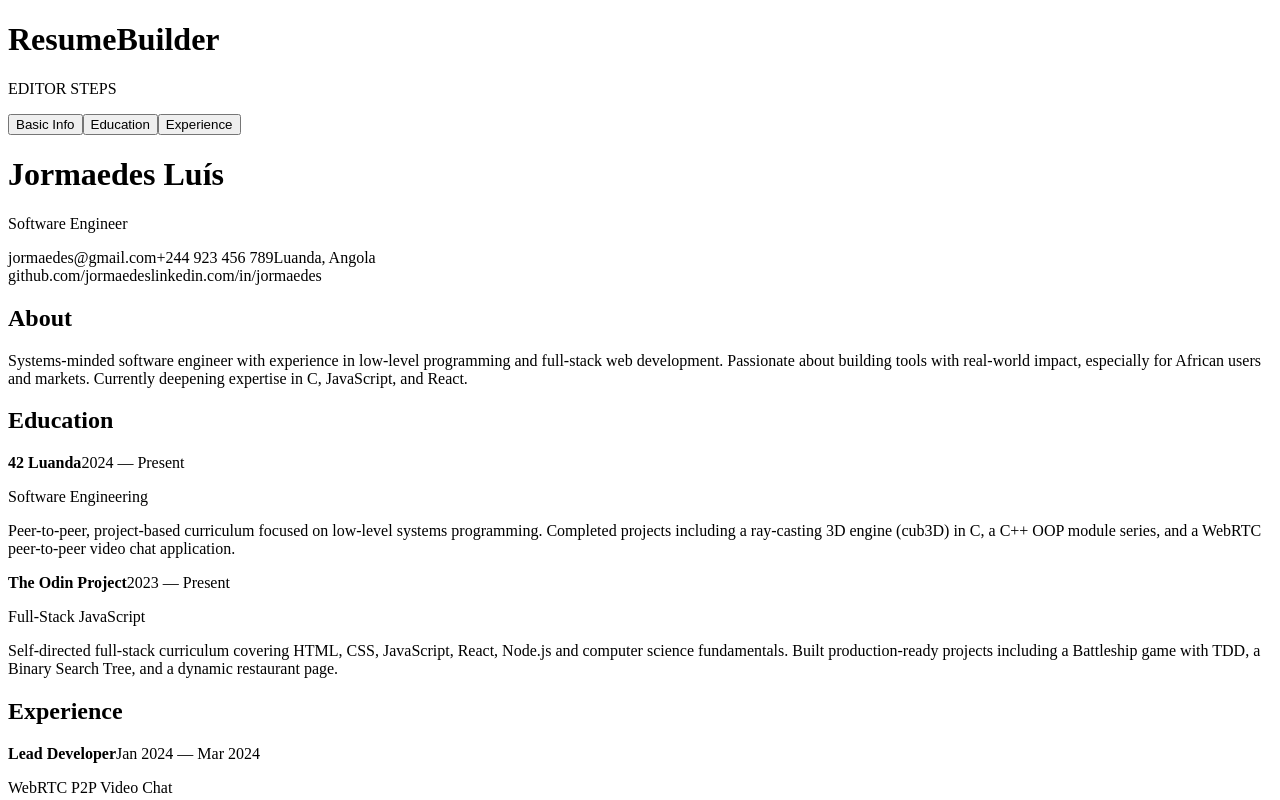
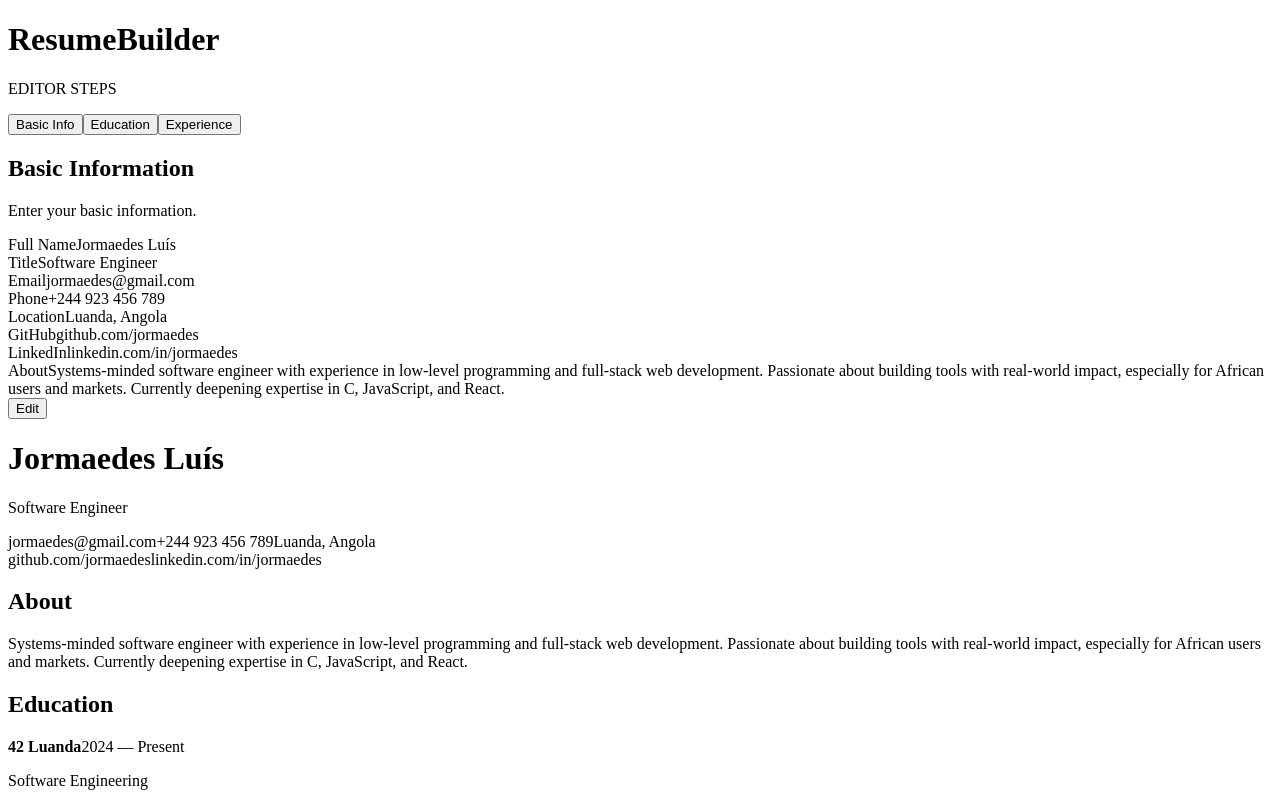
Before and after one commit to jormaedes/cv-app, a React (Vite) app: page / in a window 1280 px wide. Shown: the top 800 px of the page. Built offline with nearby package versions, Linux system fonts and the light colour scheme.

Commit message:
feat: view the main page

```diff
--- a/src/App.jsx
+++ b/src/App.jsx
@@ -1,6 +1,7 @@
 import { useState } from 'react';
 import person from './data.js';
 import Sidebar from './components/Sidebar.jsx';
+import EditorPanel from './components/EditorPanel.jsx';
 import CVPreview from './components/CVPreview.jsx';
 import './App.css';
 
@@ -34,6 +35,13 @@ function App() {
 				activeSection={activeSection}
 				setActiveSection={setActiveSection}
 			/>
+			<EditorPanel
+				activeSection={activeSection}
+				cvData={cvData}
+				updateBasicInfo={updateBasicInfo}
+				updateEducation={updateEducation}
+				updateExperience={updateExperience}
+			/>
 			<CVPreview cvData={cvData} />
 		</div>
 	)
```
